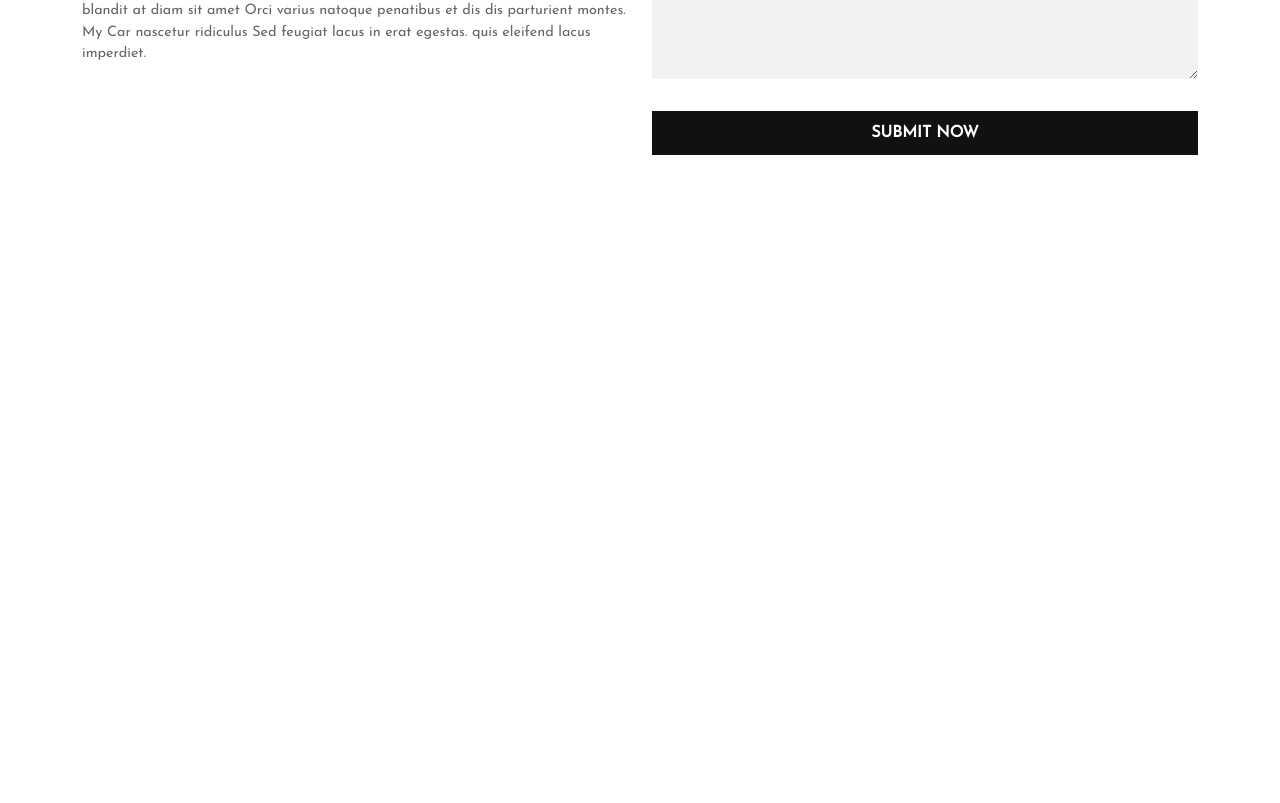
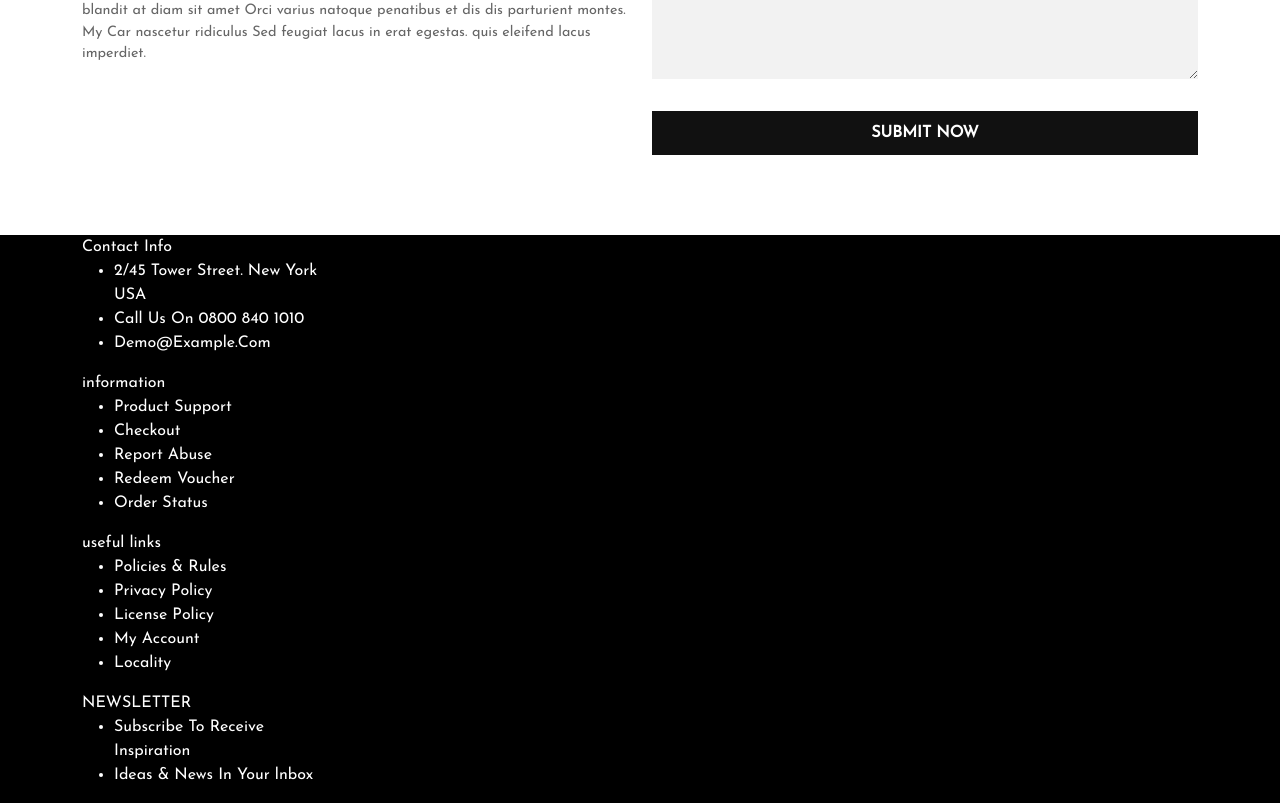
Before and after one commit to Andrea030105/proj-html-vuejs, a Vue app: page / in a window 1280 px wide. Shown: the part 4736-5539 px from the top of the page. Before the commit the page ends 4971 px from the top, so only its background shows below. Built offline with nearby package versions, Linux system fonts and the light colour scheme.

Commit message:
add-array-footer

```diff
--- a/src/components/AppFooter.vue
+++ b/src/components/AppFooter.vue
@@ -10,6 +10,29 @@ export default {
 }
 </script>
 <template>
+    <section class="bg-black">
+        <div class="container">
+            <div class="row">
+                <div class="col-3">
+                    <div class="container-list" v-for="(item, index) in store.menuFooterArray" :key="index">
+                        {{ item.title }}
+                        <ul>
+                            <li v-for="(itemsArray, i) in item.content" :key="i">
+                                {{ itemsArray }}
+                            </li>
+                        </ul>
+                    </div>
+                </div>
+            </div>
+        </div>
+    </section>
+</template>
+<style lang="scss" scoped>
+@use '../style/patrial/variables' as *;
+@use '../style/patrial/mixin' as *;
 
-</template>
-<style lang="scss" scoped></style>
+.container-list {
+    color: $whiteCl;
+
+}
+</style>
--- a/src/store.js
+++ b/src/store.js
@@ -35,4 +35,41 @@ export const store = reactive({
       subLink: ["Shop Page", "Product Type"],
     },
   ],
+  menuFooterArray: [
+    {
+      title: "Contact Info",
+      content: [
+        "2/45 Tower Street. New York USA",
+        "Call Us On 0800 840 1010",
+        "Demo@Example.Com",
+      ],
+    },
+    {
+      title: "information",
+      content: [
+        "Product Support",
+        "Checkout",
+        "Report Abuse",
+        "Redeem Voucher",
+        "Order Status",
+      ],
+    },
+    {
+      title: "useful links",
+      content: [
+        "Policies & Rules",
+        "Privacy Policy",
+        "License Policy",
+        "My Account",
+        "Locality",
+      ],
+    },
+    {
+      title: "NEWSLETTER",
+      content: [
+        "Subscribe To Receive Inspiration",
+        "Ideas & News In Your lnbox",
+      ],
+    },
+  ],
 });
```
